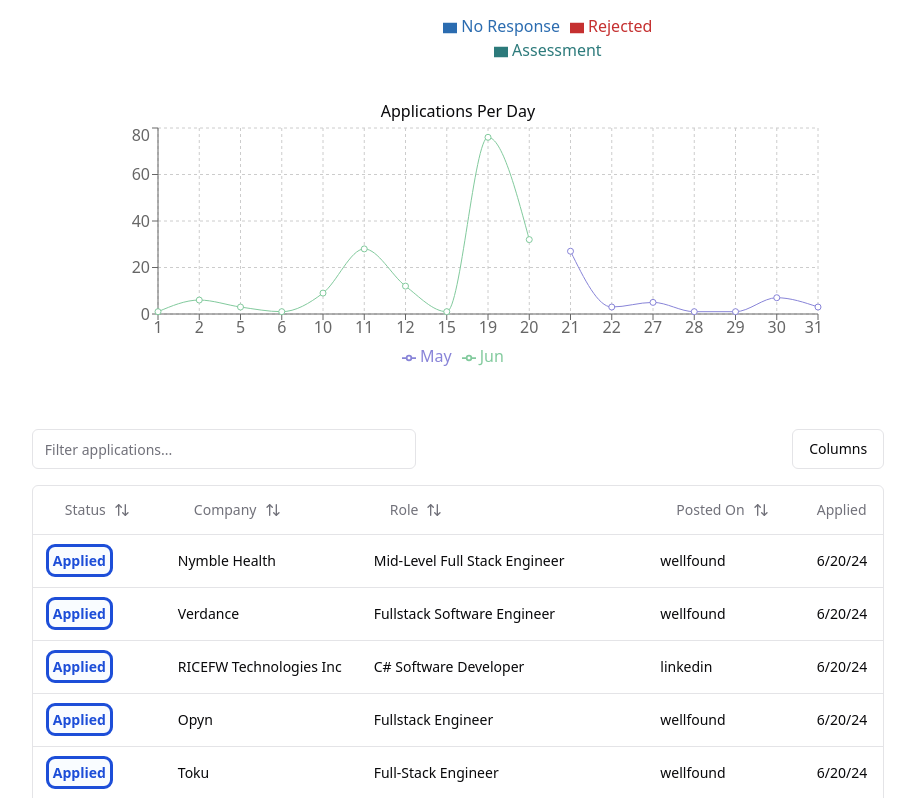
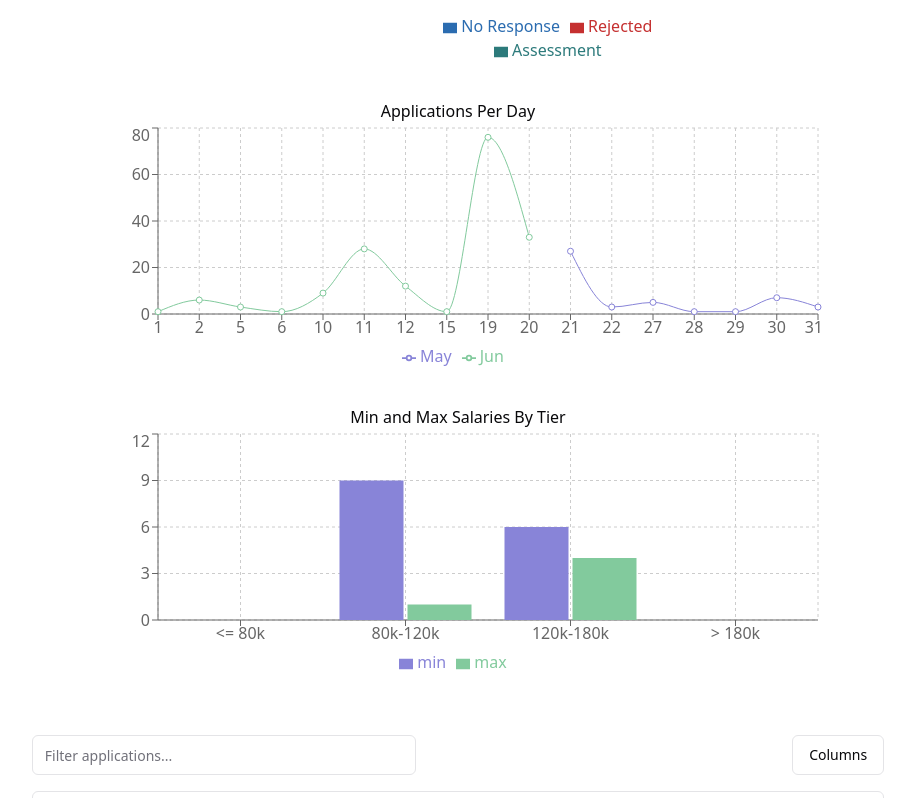
Before and after one commit to TristonWasik/application-tracker, a React (Vite) app: page / in a window 1280 px wide. Shown: the part 322-1120 px from the top of the page, without its empty margins (182-1097 px from the left). Built offline with nearby package versions, Linux system fonts and the light colour scheme.

Commit message:
types, linechart, barchart
- add LineChartDataPoint type
- refactor buildLineChartData function to fix an issue with having apps on the same day in a different month
- add bar chart for salary tier breakdown

```diff
--- a/src/App.tsx
+++ b/src/App.tsx
@@ -1,4 +1,5 @@
 import AppCounter from "./components/AppCounter";
+import BarChartComponent from "./components/Bar";
 import LineChartComponent from "./components/Line";
 import PieChartComponent from "./components/Pie";
 import ApplicationsTable from "./components/applications";
@@ -26,6 +27,9 @@ function App() {
         <div className="flex items-center justify-center mt-8">
           <LineChartComponent />
         </div>
+        <div className="flex items-center justify-center mt-8">
+          <BarChartComponent />
+        </div>
         <ApplicationsTable />
       </main>
     </div>
--- /dev/null
+++ b/src/components/Bar.tsx
@@ -0,0 +1,82 @@
+import { applications } from "@/lib/applications";
+import {
+  Bar,
+  BarChart,
+  CartesianGrid,
+  Legend,
+  Tooltip,
+  XAxis,
+  YAxis,
+} from "recharts";
+
+/**
+ * Build our funnel chart data based on the following tiers.
+ * Low - <= 80k
+ * Medium - <= 120k
+ * High - <= 180k
+ * Very High - > 180k
+ * @returns
+ */
+const buildFunnelChartData = () => {
+  const appsWithSalaries = applications.filter((f) => !!f.salary);
+
+  const lowTierMin = appsWithSalaries.filter((f) => f.salary!.min <= 80000);
+  const mediumTierMin = appsWithSalaries.filter(
+    (f) => f.salary!.min > 80000 && f.salary!.min <= 120000
+  );
+  const highTierMin = appsWithSalaries.filter(
+    (f) => f.salary!.min > 120000 && f.salary!.min <= 180000
+  );
+  const vhighTierMin = appsWithSalaries.filter((f) => f.salary!.min > 180000);
+
+  const lowTierMax = appsWithSalaries.filter((f) => f.salary!.max <= 80000);
+  const mediumTierMax = appsWithSalaries.filter(
+    (f) => f.salary!.max > 80000 && f.salary!.max <= 120000
+  );
+  const highTierMax = appsWithSalaries.filter(
+    (f) => f.salary!.max > 120000 && f.salary!.max <= 180000
+  );
+  const vhighTierMax = appsWithSalaries.filter((f) => f.salary!.min > 180000);
+
+  return [
+    {
+      tier: "<= 80k",
+      min: lowTierMin.length,
+      max: lowTierMax.length,
+    },
+    {
+      tier: "80k-120k",
+      min: mediumTierMin.length,
+      max: mediumTierMax.length,
+    },
+    {
+      tier: "120k-180k",
+      min: highTierMin.length,
+      max: highTierMax.length,
+    },
+    {
+      tier: "> 180k",
+      min: vhighTierMin.length,
+      max: vhighTierMax.length,
+    },
+  ];
+};
+
+export default function BarChartComponent() {
+  const data = buildFunnelChartData();
+
+  return (
+    <div className="flex flex-col items-center">
+      <h2>Min and Max Salaries By Tier</h2>
+      <BarChart width={730} height={250} data={data}>
+        <CartesianGrid strokeDasharray="3 3" />
+        <XAxis dataKey="tier" />
+        <YAxis />
+        <Tooltip contentStyle={{ color: "red" }} />
+        <Legend />
+        <Bar dataKey="min" fill="#8884d8" />
+        <Bar dataKey="max" fill="#82ca9d" />
+      </BarChart>
+    </div>
+  );
+}
--- a/src/components/Line.tsx
+++ b/src/components/Line.tsx
@@ -1,4 +1,5 @@
 import { applications } from "@/lib/applications";
+import { LineChartDataPoint } from "@/lib/types";
 import { format } from "date-fns/format";
 import {
   CartesianGrid,
@@ -10,26 +11,47 @@ import {
   YAxis,
 } from "recharts";
 
-const getUniqueDates = () => {
-  return [...new Set(applications.map((app) => app.appliedAt))];
+/**
+ * Build out the data for our line chart
+ * @returns data
+ */
+const buildLineChartData = () => {
+  let results: LineChartDataPoint[] = [];
+
+  // loop 31 times for each potential day in a month
+  for (const day of Array.from(new Array(31), (_, i) => i + 1)) {
+    let result: LineChartDataPoint = { day };
+
+    // filter our apps for any on that particular day of the month
+    const apps = applications.filter(
+      (f) => f.appliedAt.split("/")[1] === day.toString()
+    );
+
+    // skip the date if we dont have any apps to eliminate unnecessary columns
+    if (apps.length === 0) continue;
+
+    // for each unique month for the given date, calculate the total apps
+    for (const month of [
+      ...new Set(apps.map((app) => app.appliedAt.split("/")[0])),
+    ]) {
+      const thisMonthsApps = apps.filter(
+        (f) => f.appliedAt.split("/")[0] === month
+      );
+      const monthName = format(thisMonthsApps[0].appliedAt, "LLL");
+
+      // assign the length of apps for the given month
+      Object.assign(result, { [monthName]: thisMonthsApps.length });
+    }
+
+    results.push(result);
+  }
+
+  return results;
 };
 
-const buildLineChartData = () => {
-  const uniqueDates = getUniqueDates();
-  let stats = [];
-
-  for (const date of uniqueDates.reverse()) {
-    const monthName = format(new Date(date), "LLL");
-    const count = applications.reduce((acc, app) => {
-      return app.appliedAt === date ? (acc += 1) : acc;
-    }, 0);
-    let statsObj = { date, [monthName]: count, day: new Date(date).getDate() };
-    stats.push(statsObj);
-  }
-
-  return stats.sort((a, b) => (a.day > b.day ? 1 : -1));
-};
-
+/**
+ * Line chart component to display applications per day. Does not display a column for days where no app was put in.
+ */
 export default function LineChartComponent() {
   const data = buildLineChartData();
   return (
@@ -39,7 +61,7 @@ export default function LineChartComponent() {
         <CartesianGrid strokeDasharray="3 3" />
         <XAxis dataKey="day" />
         <YAxis />
-        <Tooltip />
+        <Tooltip contentStyle={{ color: "red" }} />
         <Legend />
         <Line type="monotone" dataKey="May" stroke="#8884d8" />
         <Line type="monotone" dataKey="Jun" stroke="#82ca9d" />
--- a/src/components/Pie.tsx
+++ b/src/components/Pie.tsx
@@ -9,6 +9,9 @@ const COLORS = {
   Assessment: "#2c7a7b",
 };
 
+/**
+ * Pie chart component to display a breakdown of current application statuses
+ */
 export default function PieChartComponent() {
   const { pie } = BuildDataFromApplications();
 
--- a/src/lib/applications.ts
+++ b/src/lib/applications.ts
@@ -217,6 +217,10 @@ export const applications: Application[] = [
     website: "https://www.jobs.careers.microsoft.com",
     status: "Applied",
     appliedAt: "6/20/24",
+    salary: {
+      min: 98300,
+      max: 193200,
+    },
   },
   {
     name: "Microsoft",
@@ -225,6 +229,22 @@ export const applications: Application[] = [
     website: "https://www.jobs.careers.microsoft.com",
     status: "Applied",
     appliedAt: "6/20/24",
+    salary: {
+      min: 98300,
+      max: 193200,
+    },
+  },
+  {
+    name: "Microsoft",
+    foundAt: "direct",
+    role: "Software Engineer II (1729737)",
+    website: "https://www.jobs.careers.microsoft.com",
+    status: "Applied",
+    appliedAt: "6/20/24",
+    salary: {
+      min: 98300,
+      max: 193200,
+    },
   },
   {
     name: "Microsoft",
@@ -233,6 +253,10 @@ export const applications: Application[] = [
     website: "https://www.jobs.careers.microsoft.com",
     status: "Applied",
     appliedAt: "6/20/24",
+    salary: {
+      min: 94300,
+      max: 182600,
+    },
   },
   {
     name: "Storm3",
@@ -1381,6 +1405,10 @@ export const applications: Application[] = [
       "https://jobs.careers.microsoft.com/global/en/apply/thankyou?Job_id=1715397",
     status: "Applied",
     appliedAt: "6/2/24",
+    salary: {
+      min: 120900,
+      max: 198600,
+    },
   },
   {
     name: "Sheldon Whispers",
```
Also changed, not shown: src/lib/types.ts (+4 -4 lines), 1 other file (tests, documents, lock files or other folders).
